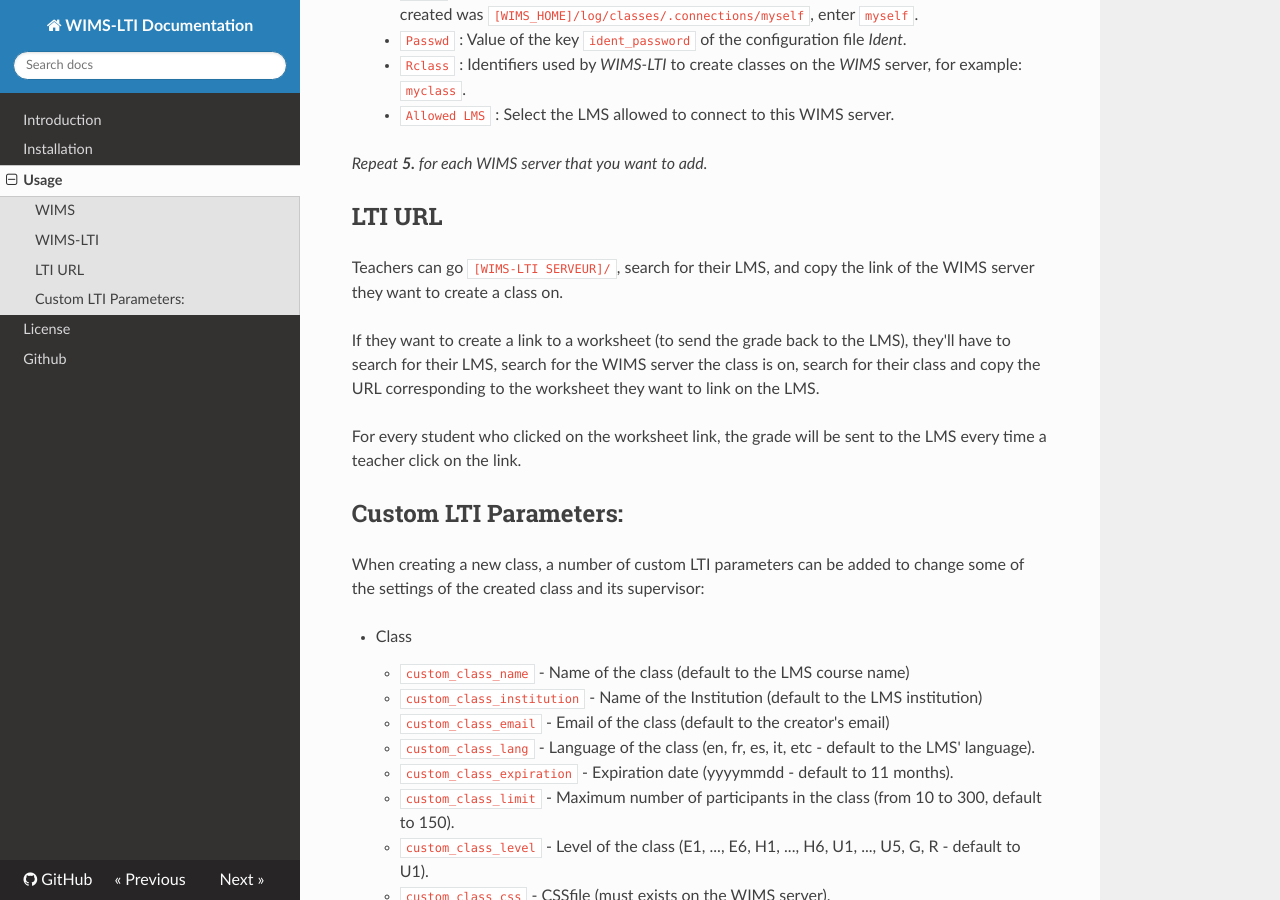
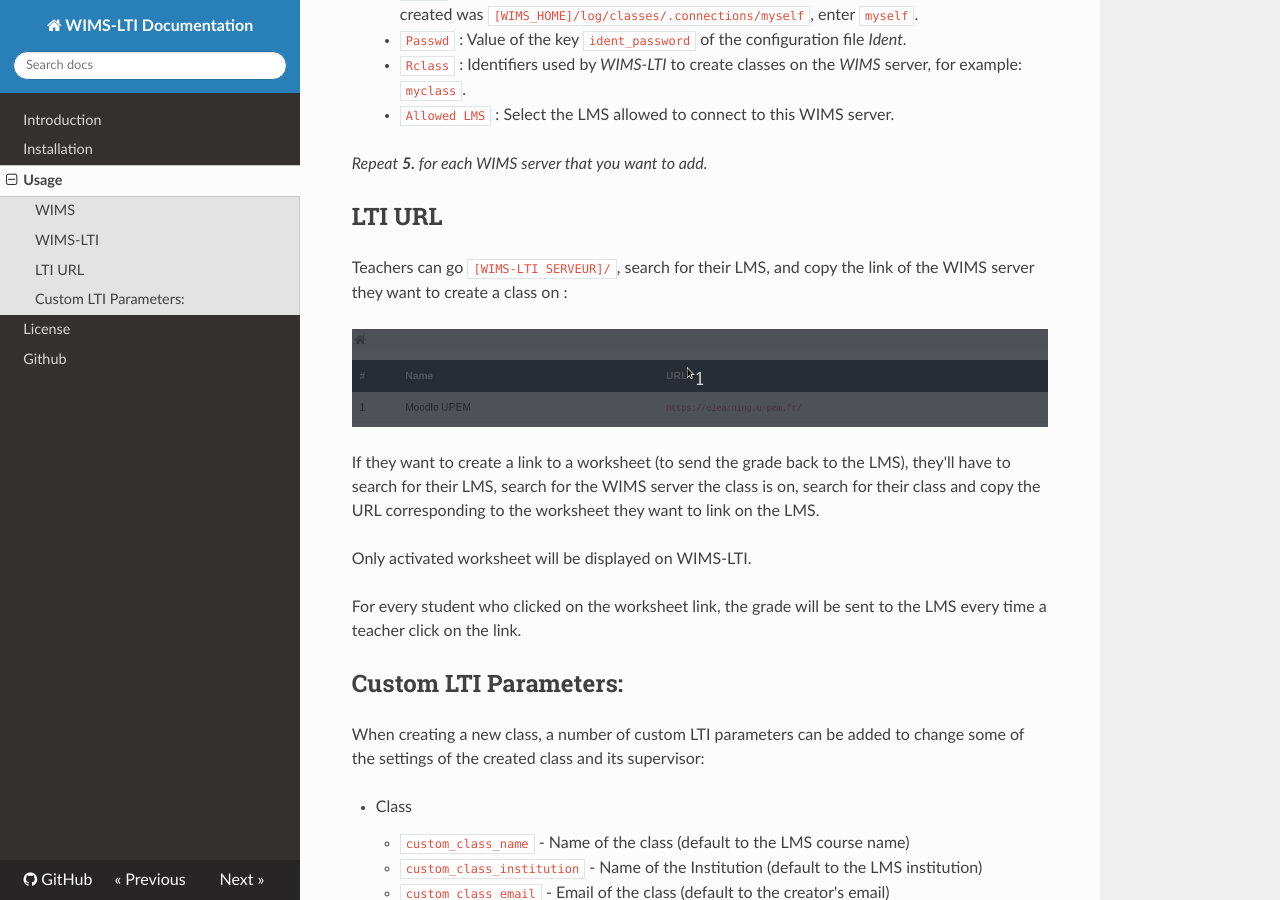
Before and after one commit to PremierLangage/wims-lti, an MkDocs documentation site: the page built from docs/usage.md, in a window 1280 px wide and 900 px high, scrolled down 959 px. Built offline with MkDocs 1.6.1, drawn with Linux system fonts in a browser that asks for light colours; nearby versions of some CDN libraries.

Commit message:
Updated oc

```diff
--- a/docs/usage.md
+++ b/docs/usage.md
@@ -50,12 +50,16 @@
 ## LTI URL
 
 Teachers can go `[WIMS-LTI SERVEUR]/`, search for their LMS, and copy
-the link of the WIMS server they want to create a class on.
+the link of the WIMS server they want to create a class on :
+
+![wims_lti_url](images/wims_lti_url.gif)
 
 If they want to create a link to a worksheet (to send the grade back to the LMS),
 they'll have to search for their LMS, search for the WIMS server the class is on,
 search for their class and copy the URL corresponding to the worksheet
 they want to link on the LMS.
+
+Only activated worksheet will be displayed on WIMS-LTI.
 
 For every student who clicked on the worksheet link, the grade will be sent to the LMS every
 time a teacher click on the link.
```
Also changed, not shown: docs/images/wims_lti_url.gif (added).
